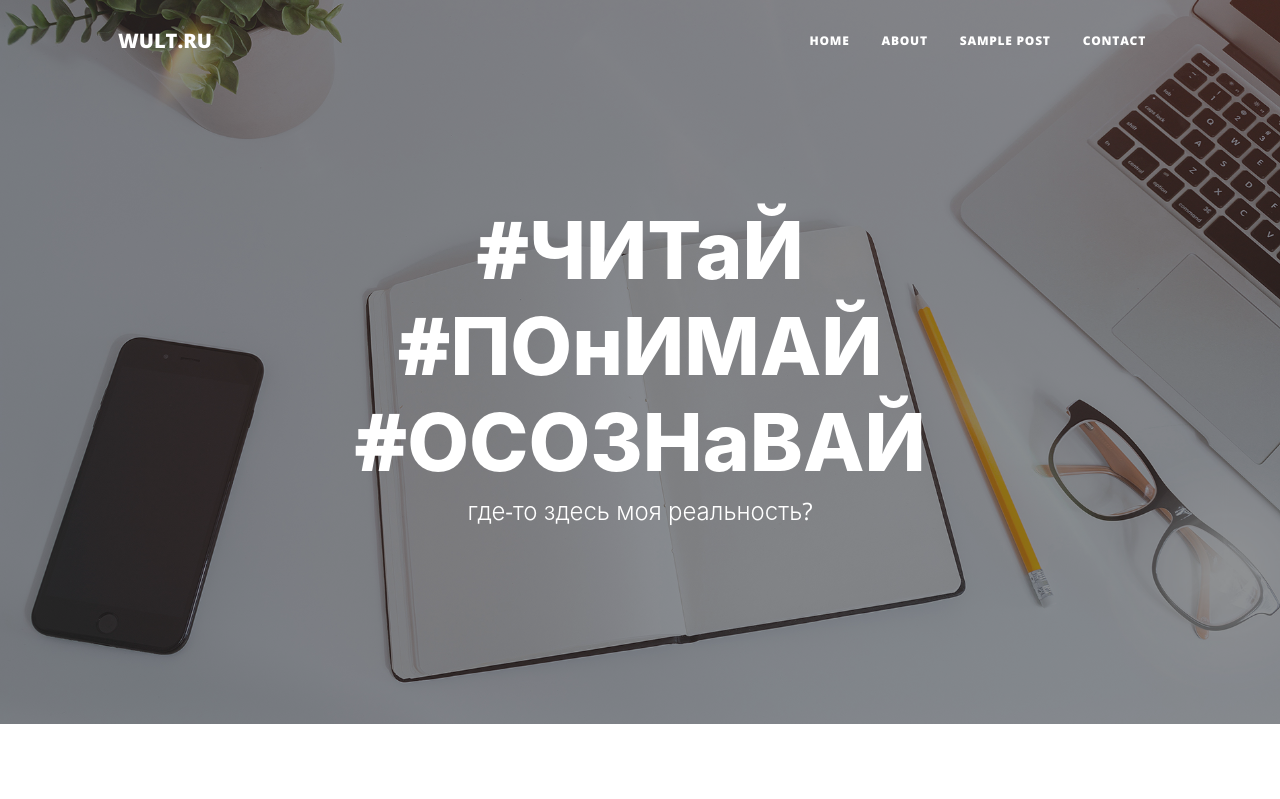
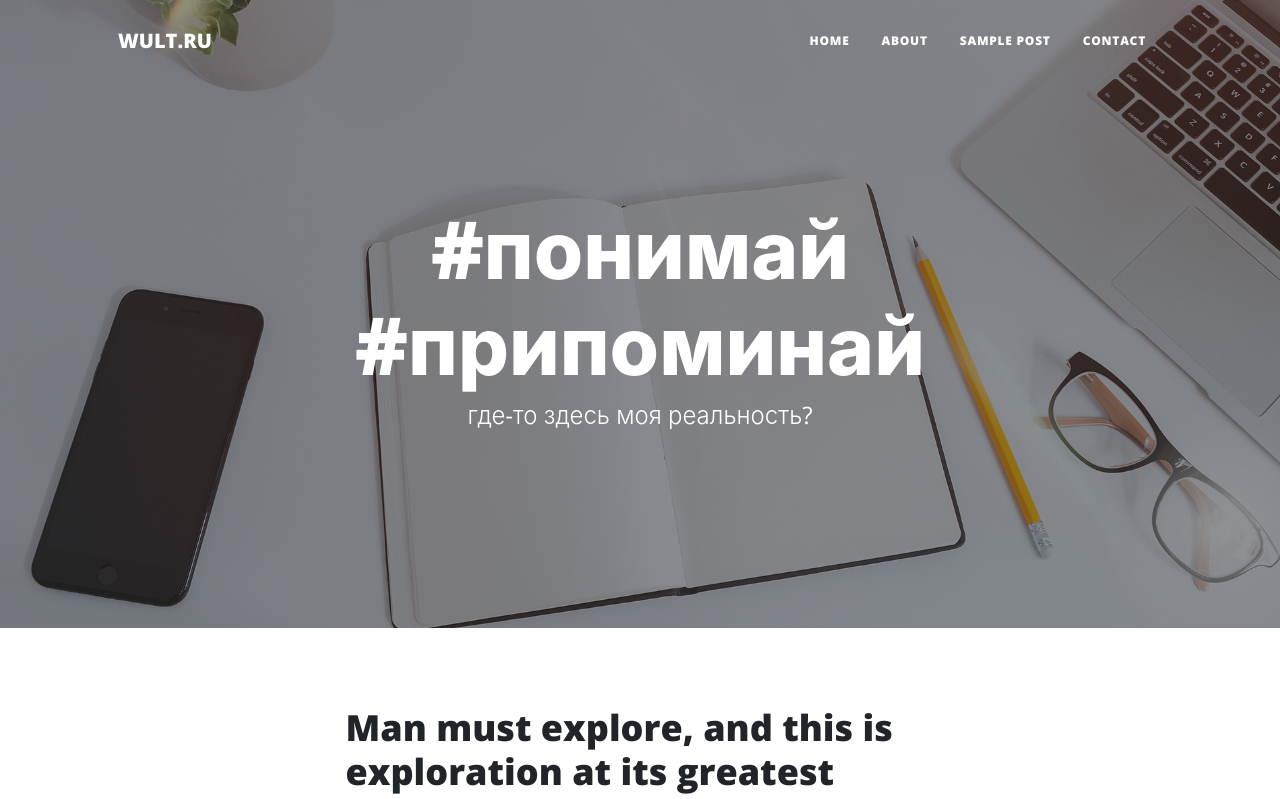
Before and after one commit to RomanVoynich/romanvoynich.github.io, a plain HTML site: page index.html in a window 1280 px wide. Shown: the top 799 px of the page. Drawn offline with nearby package versions, Linux system fonts and the light colour scheme.

Commit message:
change name

```diff
--- a/index.html
+++ b/index.html
@@ -40,7 +40,7 @@
                 <div class="row gx-4 gx-lg-5 justify-content-center">
                     <div class="col-md-10 col-lg-8 col-xl-7">
                         <div class="site-heading">
-                            <h1>#ЧИТаЙ #ПОнИМАЙ #ОСОЗНаВАЙ</h1>
+                            <h1>#понимай #припоминай</h1>
                             <span class="subheading">где-то здесь моя реальность?</span>
                         </div>
                     </div>
```
